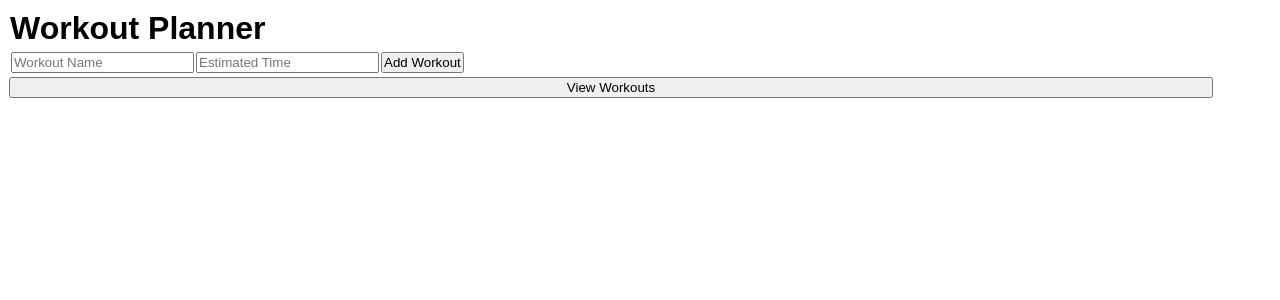
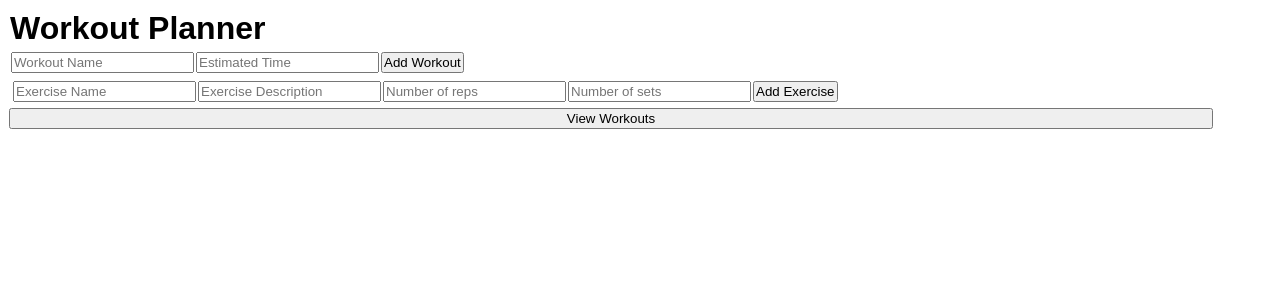
Before and after one commit to rlopez4042/WorkoutPlannerClient, a React (Create React App) app: page /#/ in a window 1280 px wide. Shown: the top 300 px of the page. Built offline with nearby package versions, Linux system fonts and the light colour scheme.

Commit message:
added Exercise form, not fully functional yet

```diff
--- a/src/components/exercise.js
+++ b/src/components/exercise.js
@@ -1,11 +1,42 @@
-import React from 'react';
-import ReactDOM from 'react-dom';
+import {useState} from 'react'
+
 
 function Exercise() {
 
+    const [exercises, setExercises] = useState([])
+    const [exercise, setExercise] = useState({})
+    //name:"", description:"", reps:0, sets:0
+
+    const handleChange = (event) => {
+        event.persist()
+        console.log("exercise: ", exercise)
+        setExercise(prevExercise => {
+            const editedExercise = {...prevExercise, [event.target.name]: event.target.value}
+            return editedExercise
+        })
+    }
+
+    const handleExSubmit = event => {
+        event.preventDefault()
+        setExercises(prevExercises => {
+            const editedExercises = {...prevExercises, [event.target.name]: event.target.value}
+            return editedExercises
+        })
+        console.log("Exercises: ", exercises)
+
+    }
+
     return (
         <div className='exercise'>
-
+        <>
+            <form onSubmit={handleExSubmit}>
+                <input onChange={handleChange} value={exercises.name} name="name" placeholder="Exercise Name"/>
+                <input onChange={handleChange} value={exercises.description} name="description" placeholder="Exercise Description"/>
+                <input onChange={handleChange} value={exercises.reps} name="Number of reps" placeholder="Number of reps"/>
+                <input onChange={handleChange} value={exercises.sets} name="Number of sets" placeholder="Number of sets"/>
+                <button type="Submit">Add Exercise</button>
+            </form>
+        </>
         </div>
     );
 }
--- a/src/components/form.js
+++ b/src/components/form.js
@@ -1,6 +1,6 @@
 import React from 'react';
 import {useState} from 'react'
-
+import Exercise from './exercise'
 
 function Form() {
 
@@ -72,6 +72,7 @@ function Form() {
 
         <button type="Submit">Add Workout</button>
       </form>
+      <Exercise />
       <button onClick={handleClick}>View Workouts</button>
       {workoutList}
     </>
```
Also changed, not shown: src/components/exerciseForm.js (deleted, +0 -20 lines).
